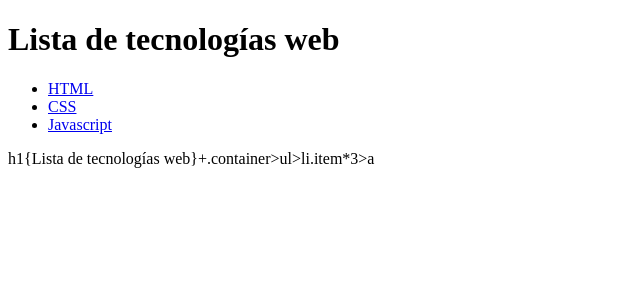
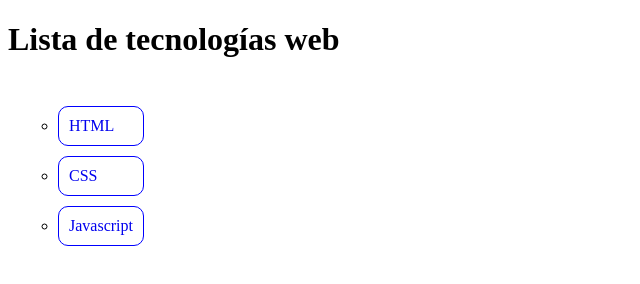
Before and after one commit to Alesi7/Lista_tech, a plain HTML site: page index.html in a window 1280 px wide. Shown: the whole page, without its empty margins (0-640 px from the left). Drawn offline with Linux system fonts and the light colour scheme.

Commit message:
commit con estilos

```diff
--- a/index.html
+++ b/index.html
@@ -1,7 +1,8 @@
 <!DOCTYPE html>
 <html>
-<body>
-    <head>
+<head>
+    <link rel="stylesheet" href="styles.css">
+</head>
 <h1>Lista de tecnologías web</h1>
 <div class="container">
     <ul>
@@ -10,7 +11,7 @@
         <li class="item"><a href="https://es.wikipedia.org/wiki/javascript">Javascript</a></li>
     </ul>
 </div>
-</head>
 </body>
 </html>
-h1{Lista de tecnologías web}+.container>ul>li.item*3>a
+
+<!-- h1{Lista de tecnologías web}+.container>ul>li.item*3>a -->
--- /dev/null
+++ b/styles.css
@@ -0,0 +1,19 @@
+.container{
+    display: flex;
+}
+.item{
+    list-style: circle;
+    border: 1px solid blue;
+    padding: 10px;
+    margin: 10px;
+    border-radius: 10px;
+}
+.item a{
+    text-decoration: none;
+}
+.item a:hover{
+    color:white;
+}
+.item:hover{
+    background-color: lightcyan;
+}
```
